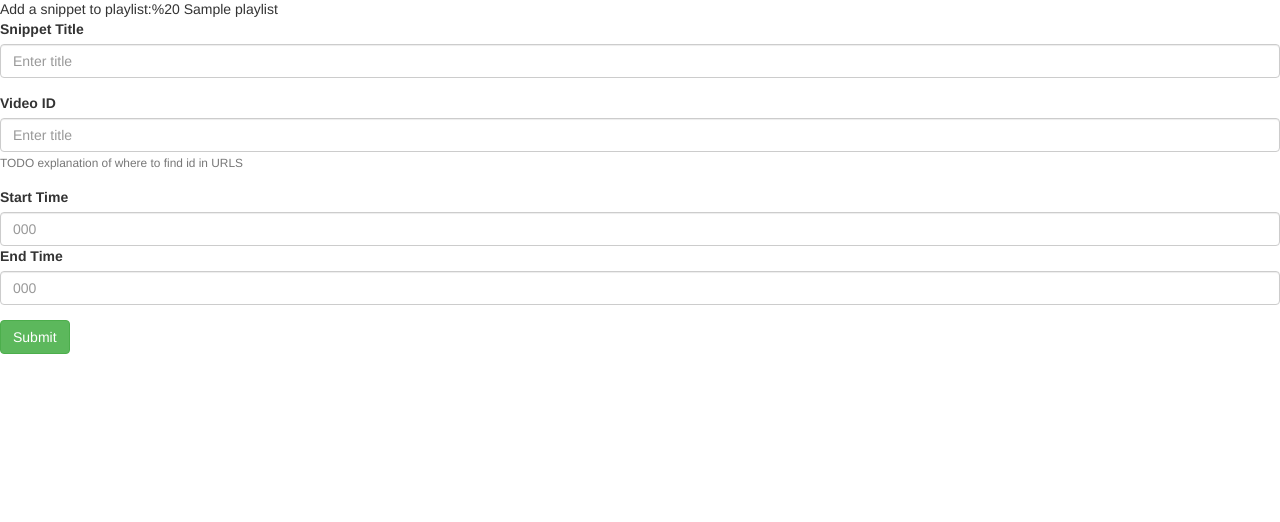
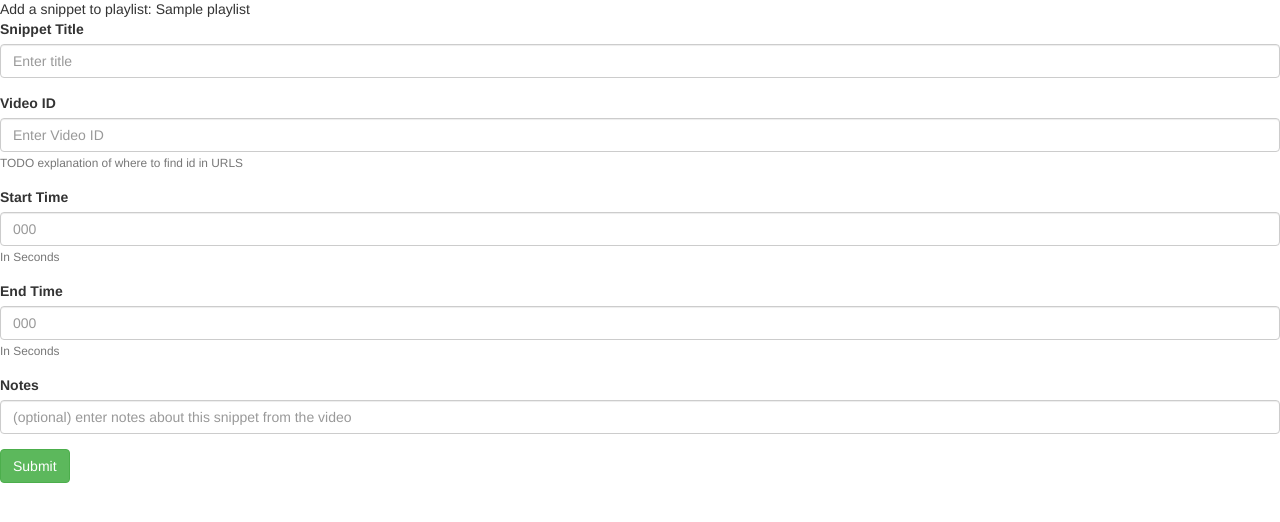
Before and after one commit to swanyriver/Mobile-Assignment-2, a Python web app: template templates/add.html in a window 1280 px wide. Shown: the part 51-573 px from the top of the page. Run offline with Jinja, Linux system fonts and the light colour scheme; the template is opened without the code that fills it: most values are stand-ins (such as "Sample title", 1, 10 or a date in 2020); some libraries are stand-ins or nearby versions.

Commit message:
model convinience create kwarg dict from request, half through add snippet,  need to validate video, add it to playlist, put playlist

```diff
--- a/templates/add.html
+++ b/templates/add.html
@@ -7,28 +7,36 @@
 
 {% block body %}
     <div class="formHeader">
-        Add a snippet to playlist:%20
+        Add a snippet to playlist:
         <span class="playlist-title">{{ playlist.title }}</span>
     </div>
     <form action="/add/" method="post">
         <fieldset class="form-group">
             <label>Snippet Title</label>
-            <input name="title" type="text" class="form-control" placeholder="Enter title">
+            <input name="title" type="text" class="form-control" placeholder="Enter title" required>
         </fieldset>
         {# TODO make a dropdown of previously used video titles if there are already snippets#}
         <fieldset class="form-group">
             <label>Video ID</label>
-            <input name="videoID" type="text" class="form-control" placeholder="Enter title" required>
+            <input name="videoID" type="text" class="form-control" placeholder="Enter Video ID" required>
             {# TODO explanaition of where to find id in urls #}
             <small class="text-muted">TODO explanation of where to find id in URLS</small>
         </fieldset>
         <fieldset class="form-group">
             <label>Start Time</label>
-            <input name="startTime" type="number" class="form-control" placeholder="000">
+            <input name="startTime" type="number" class="form-control" placeholder="000" required>
+            <small class="text-muted">In Seconds</small>
+        </fieldset>
+        <fieldset class="form-group">
             <label>End Time</label>
-            <input name="startTime" type="number" class="form-control" placeholder="000">
+            <input name="endTime" type="number" class="form-control" placeholder="000" required>
+            <small class="text-muted">In Seconds</small>
         </fieldset>
-        {{ playlist.keyForForm() }}
+        <fieldset class="form-group">
+            <label>Notes</label>
+            <input name="notes" type="text" class="form-control" placeholder="(optional) enter notes about this snippet from the video">
+        </fieldset>
+        {{ playlist.keyForForm()|safe }}
         {{ submitButton() }}
     </form>
 {% endblock body %}
```
Also changed, not shown: main.py (+28 -4 lines), models.py (+10 -3 lines).
